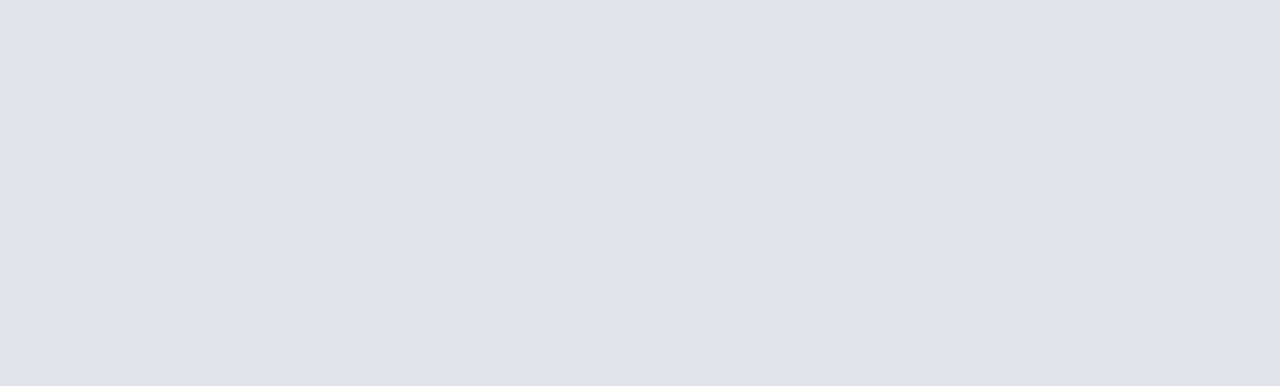
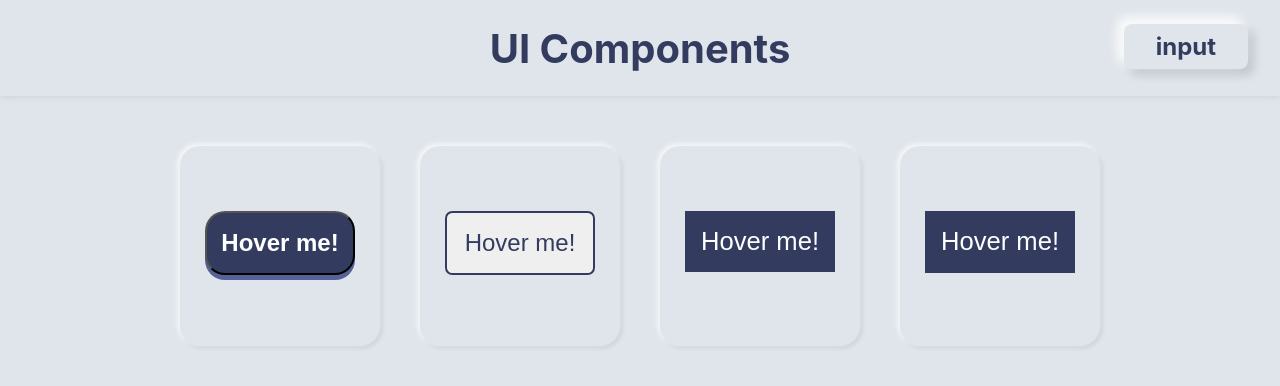
Before and after one commit to toffyui/ui-components, a React (Create React App) app: page /input in a window 1280 px wide. Shown: the top 386 px of the page. Built offline with nearby package versions, Linux system fonts and the light colour scheme.

Commit message:
fix::bug: fix style for menu

```diff
--- a/src/App.tsx
+++ b/src/App.tsx
@@ -1,6 +1,7 @@
 import { BrowserRouter, Route, Switch } from "react-router-dom";
 import Main from "pages/Main";
 import ButtonPage from "pages/ButtonPage";
+import InputPage from "pages/InputPage";
 import "styles/global.scss";
 
 const App = () => {
@@ -10,11 +11,14 @@ const App = () => {
         <Route exact path="/">
           <Main />
         </Route>
+        <Route exact path="/loader">
+          <Main />
+        </Route>
         <Route exact path="/button">
           <ButtonPage />
         </Route>
-        <Route exact path="/loader">
-          <Main />
+        <Route exact path="/input">
+          <InputPage />
         </Route>
       </Switch>
     </BrowserRouter>
--- a/src/components/common/Header.tsx
+++ b/src/components/common/Header.tsx
@@ -5,7 +5,7 @@ import "styles/components/common/header.scss";
 import clsx from "clsx";
 
 const Header = () => {
-  const pages = ["Loader", "Button"];
+  const pages = ["Loader", "Button", "Input"];
   const location = useLocation();
   const nowLocation = location.pathname.slice(1);
   const [page, setPage] = useState<string>(nowLocation || pages[0]);
--- /dev/null
+++ b/src/pages/InputPage.tsx
@@ -0,0 +1,19 @@
+import Header from "components/common/Header";
+import CodeBlock from "components/common/CodeBlock";
+import { buttons } from "components/button";
+import "styles/components/common/container.scss";
+import { styleModel } from "models/styleModel";
+
+const ButtonPage = () => {
+  return (
+    <>
+      <Header />
+      <div className="container">
+        {buttons.map((button: styleModel, index: number) => (
+          <CodeBlock style={button} key={index} />
+        ))}
+      </div>
+    </>
+  );
+};
+export default ButtonPage;
--- a/src/styles/components/common/header.scss
+++ b/src/styles/components/common/header.scss
@@ -116,8 +116,11 @@
 .header > .lists {
   border-radius: 8px;
   background: #e0e5eb;
+  display: flex;
+  flex-direction: column;
+  text-align: left;
   color: #333c5f;
-  font-size: 1.3rem;
+  font-size: 1.4rem;
   box-shadow: -2px -2px 6px rgba(255, 255, 255, 0.6),
     -2px -2px 4px rgba(255, 255, 255, 0.4),
     2px 2px 2px rgba(255, 255, 255, 0.05), 2px 2px 4px rgba(0, 0, 0, 0.1);
@@ -134,7 +137,6 @@
 }
 
 .header > .lists > .list {
-  border-bottom: 1px solid #333c5f;
   font-weight: bold;
   margin-bottom: 0.5rem;
   transition: 0.2s;
```
